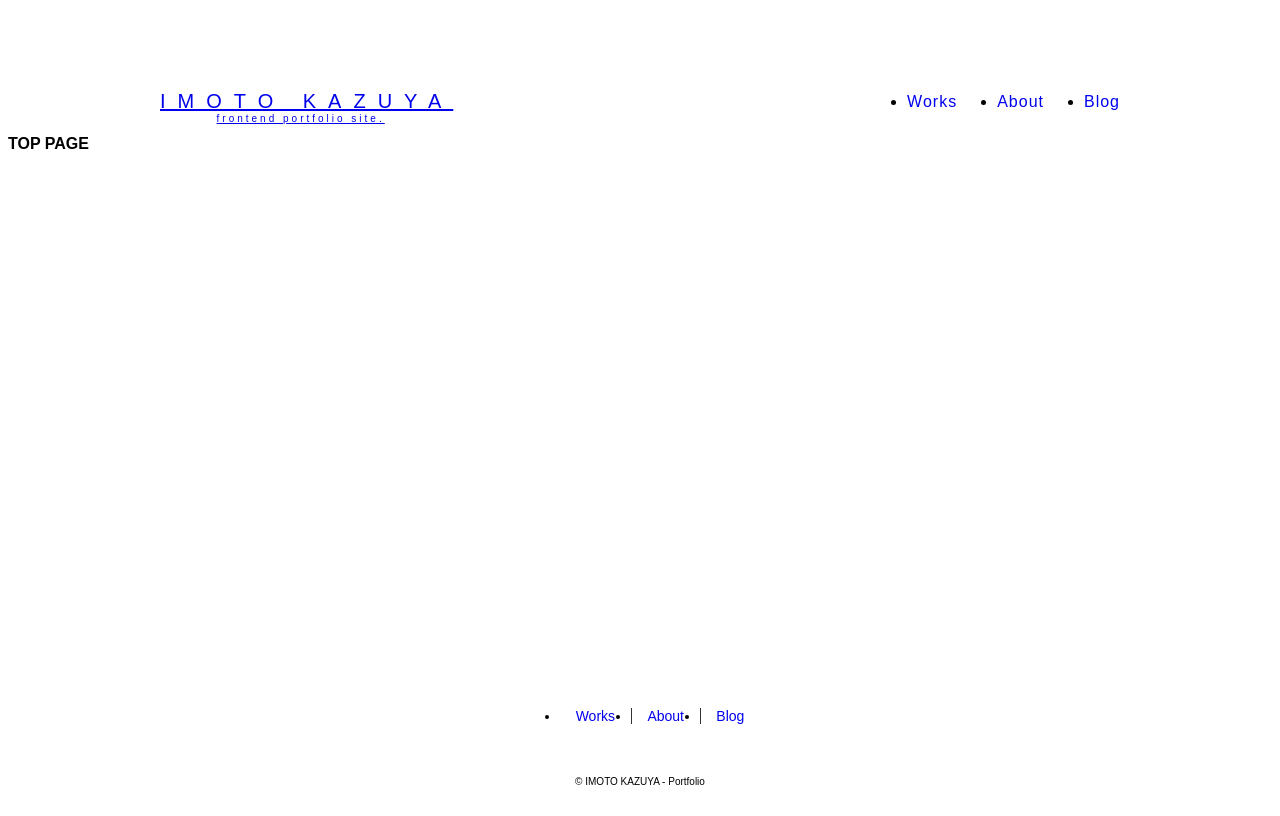
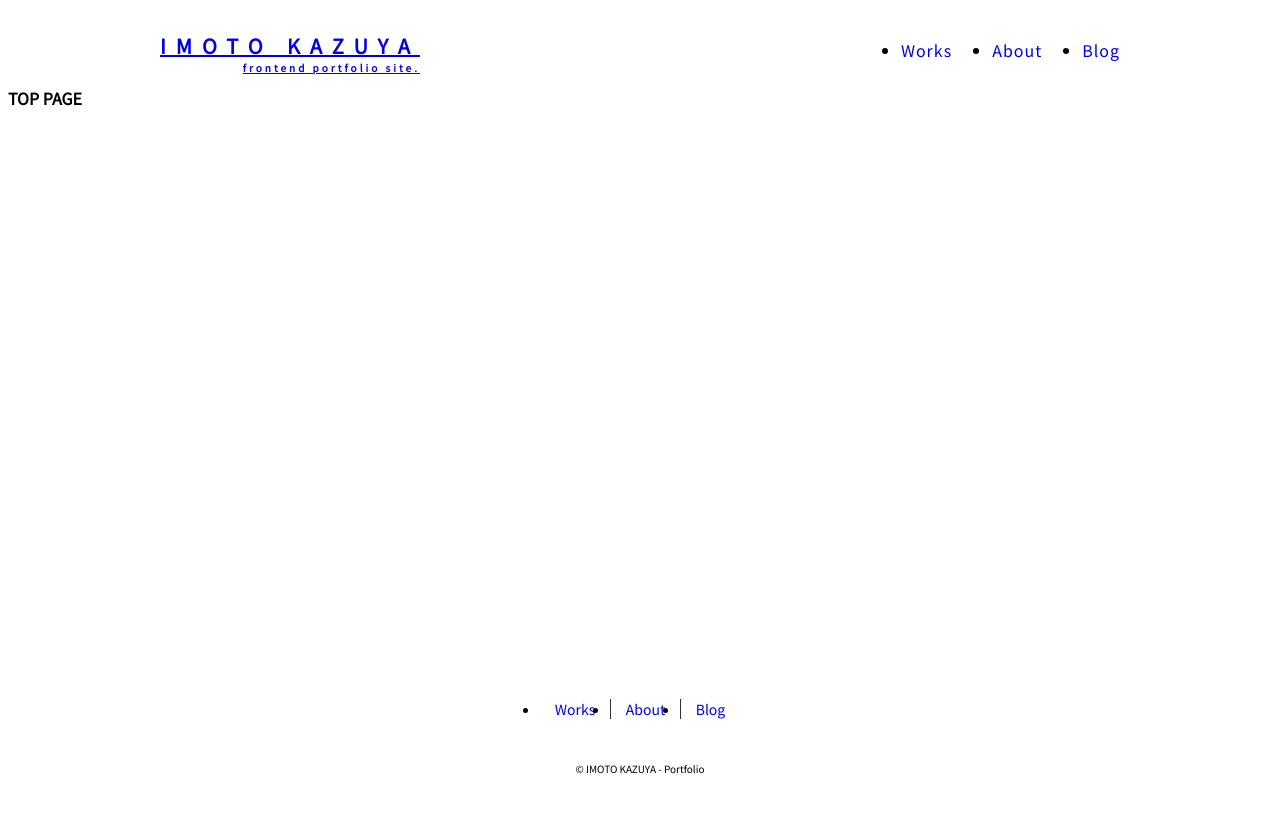
Before and after one commit to imoto-rec-git/portfolio, an Astro site: page / in a window 1280 px wide. Built offline with nearby package versions, Linux system fonts and the light colour scheme; Astro itself is replaced by a stand-in of ours.

Commit message:
共通コンポーネントの調整

```diff
--- a/package.json
+++ b/package.json
@@ -13,6 +13,7 @@
   "dependencies": {
     "@astrojs/check": "^0.9.4",
     "@astrojs/react": "^3.6.2",
+    "@fontsource/noto-sans-jp": "^5.1.0",
     "@types/react": "^18.3.11",
     "@types/react-dom": "^18.3.1",
     "astro": "^4.15.11",
--- a/src/components/Footer/Footer.module.scss
+++ b/src/components/Footer/Footer.module.scss
@@ -8,6 +8,6 @@
 .footer p {
   font-size: 1.2rem;
   font-weight: 100;
-  margin: 5rem 0 2rem 0;
+  padding: 20px 0;
   text-align: center;
 }
--- a/src/components/FooterMenu/FooterMenu.module.scss
+++ b/src/components/FooterMenu/FooterMenu.module.scss
@@ -1,14 +1,17 @@
+@use "../../styles/breakpoints" as *;
+
 .menu {
-  display: -webkit-box;
-  display: -ms-flexbox;
   display: flex;
   margin: auto;
-  max-width: 200px;
+  padding: 8px 0;
+  background-color: #f5f5f5;
+  @include respond-to("laptop") {
+    background-color: transparent;
+    max-width: 200px;
+  }
 }
 
 .menu li {
-  -webkit-box-flex: 1;
-  -ms-flex-positive: 1;
   flex-grow: 1;
   font-size: 1.4rem;
   font-weight: 300;
--- a/src/components/Header/Header.module.scss
+++ b/src/components/Header/Header.module.scss
@@ -4,10 +4,9 @@
   background-color: #fff;
   height: 100%;
   width: 100%;
-  margin-top: 2rem;
+  margin-top: 20px;
   @include respond-to("laptop") {
     display: block;
-    margin-top: 7.5rem;
   }
 }
 .headline {
@@ -21,31 +20,27 @@
     display: flex;
     justify-content: space-between;
     align-items: flex-end;
-    padding: 0 2rem;
   }
 }
 .logo {
   display: block;
   margin: auto;
-  padding: 0 2rem;
+  padding: 0;
   text-align: center;
+  font-size: 2rem;
+  letter-spacing: 1rem;
   @include respond-to("laptop") {
-    font-size: 2rem;
-    font-weight: 100;
-    letter-spacing: 1.2rem;
     text-align: right;
     margin: 0;
-    padding: 0;
   }
 }
 .logo span {
+  display: block;
+  font-size: 1rem;
+  letter-spacing: 0.3rem;
   padding-right: 0;
   text-align: center;
   @include respond-to("laptop") {
-    display: block;
-    font-size: 1rem;
-    font-weight: 100;
-    letter-spacing: 0.3rem;
-    padding-right: 1.2rem;
+    text-align: right;
   }
 }
--- /dev/null
+++ b/src/components/Link/Link.astro
@@ -0,0 +1,7 @@
+---
+import styles from "./Link.module.scss"
+---
+
+<a class={styles.link} href={Astro.props.href}>
+    <slot />
+</a>
--- /dev/null
+++ b/src/components/Link/Link.module.scss
@@ -0,0 +1,27 @@
+@use "../../styles/breakpoints" as *;
+
+.link {
+  display: block;
+  padding: 14px 20px;
+  text-decoration: none;
+  @include respond-to("laptop") {
+    padding: 0;
+  }
+  &::after {
+    @include respond-to("laptop") {
+      border-bottom: 3px solid #333;
+      content: "";
+      display: block;
+      transition: all 0.3s ease;
+      width: 0;
+    }
+  }
+  &:hover {
+    &::after {
+      @include respond-to("laptop") {
+        border-bottom: 3px solid #333;
+        width: 100%;
+      }
+    }
+  }
+}
--- /dev/null
+++ b/src/components/List/List.astro
@@ -0,0 +1,11 @@
+---
+import styles from "./List.module.scss";
+import ListItem from "../ListItem/ListItem.astro";
+import Link from "../Link/Link.astro";
+---
+
+<ul class={styles.list}>
+    <ListItem><Link href="/">Works</List></ListItem>
+    <ListItem ><Link href="/about">About</List></ListItem>
+    <ListItem><Link href="/blog">Blog</List></ListItem>
+</ul>
--- /dev/null
+++ b/src/components/List/List.module.scss
@@ -0,0 +1,5 @@
+.list {
+  display: flex;
+  justify-content: space-between;
+  gap: 40px;
+}
--- /dev/null
+++ b/src/components/ListItem/ListItem.astro
@@ -0,0 +1,7 @@
+---
+import styles from "./ListItem.module.scss"
+---
+
+<li class={styles.item}>
+    <slot />
+</li>
--- /dev/null
+++ b/src/components/ListItem/ListItem.module.scss
@@ -0,0 +1,10 @@
+@use "../../styles/breakpoints" as *;
+
+.item {
+  font-size: 1.4rem;
+  font-weight: 300;
+  letter-spacing: 0.1rem;
+  @include respond-to("laptop") {
+    font-size: 1.6rem;
+  }
+}
--- a/src/components/MainContent/MainContent.astro
+++ b/src/components/MainContent/MainContent.astro
@@ -1,7 +1,3 @@
----
-import styles from "./MainContent.module.scss";
----
-
-<main class={styles.container}>
+<main>
     <slot />
 </main>
--- a/src/components/Navigation/Navigation.astro
+++ b/src/components/Navigation/Navigation.astro
@@ -1,10 +1,7 @@
 ---
-import styles from "./Navigation.module.scss";
+import List from "../List/List.astro";
+import styles from "./Navigation.module.scss"
 ---
-<nav>
-    <ul class={styles.list}>
-        <li class={styles.item}><a class={styles.link} href="/">Works</a></li>
-        <li class={styles.item}><a class={styles.link} href="/about">About</a></li>
-        <li class={styles.item}><a class={styles.link} href="/blog">Blog</a></li>
-    </ul>
+<nav class={styles.nav}>
+    <List />
 </nav>
--- a/src/components/Navigation/Navigation.module.scss
+++ b/src/components/Navigation/Navigation.module.scss
@@ -1,35 +1,12 @@
 @use "../../styles/breakpoints" as *;
 
-.list {
-  display: flex;
-  justify-content: space-around;
-  gap: 40px;
+.nav {
+  margin-top: 20px;
+  background-color: #f5f5f5;
+  padding: 0 16px;
   @include respond-to("laptop") {
-    justify-content: space-between;
+    padding: 0;
+    margin: 0;
+    background-color: transparent;
   }
 }
-.item {
-  font-size: 1.4rem;
-  font-weight: 300;
-  letter-spacing: 0.1rem;
-  @include respond-to("laptop") {
-    font-size: 1.6rem;
-  }
-}
-.link {
-  display: block;
-  text-decoration: none;
-  &::after {
-    border-bottom: 3px solid #333;
-    content: "";
-    display: block;
-    transition: all 0.3s ease;
-    width: 0;
-  }
-  &:hover {
-    &::after {
-      border-bottom: 3px solid #333;
-      width: 100%;
-    }
-  }
-}
--- a/src/layouts/Layout.module.scss
+++ /dev/null
@@ -1,4 +0,0 @@
-body {
-  color: #333;
-  margin: 0 auto;
-}
```
Also changed, not shown: src/layouts/Layout.astro (+7 -7 lines), src/components/MainContent/MainContent.module.scss (deleted), 1 other file.
